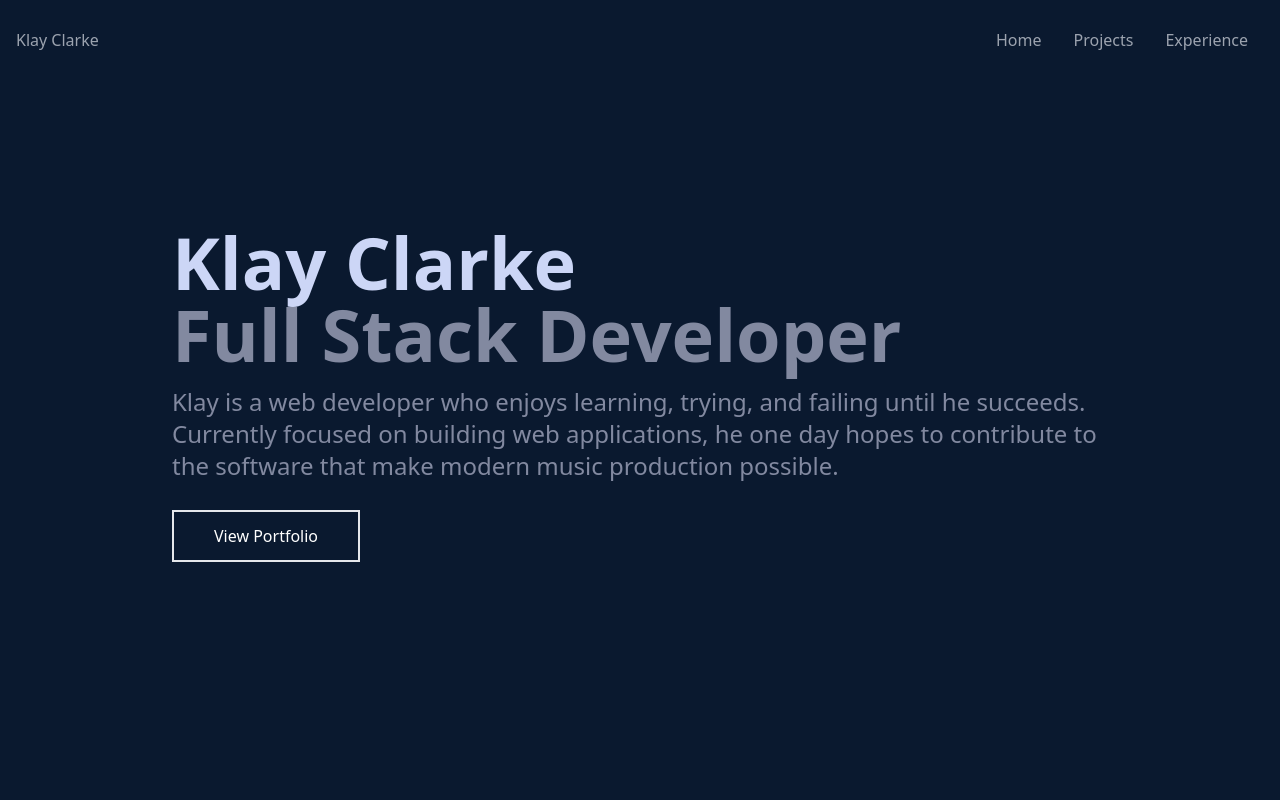
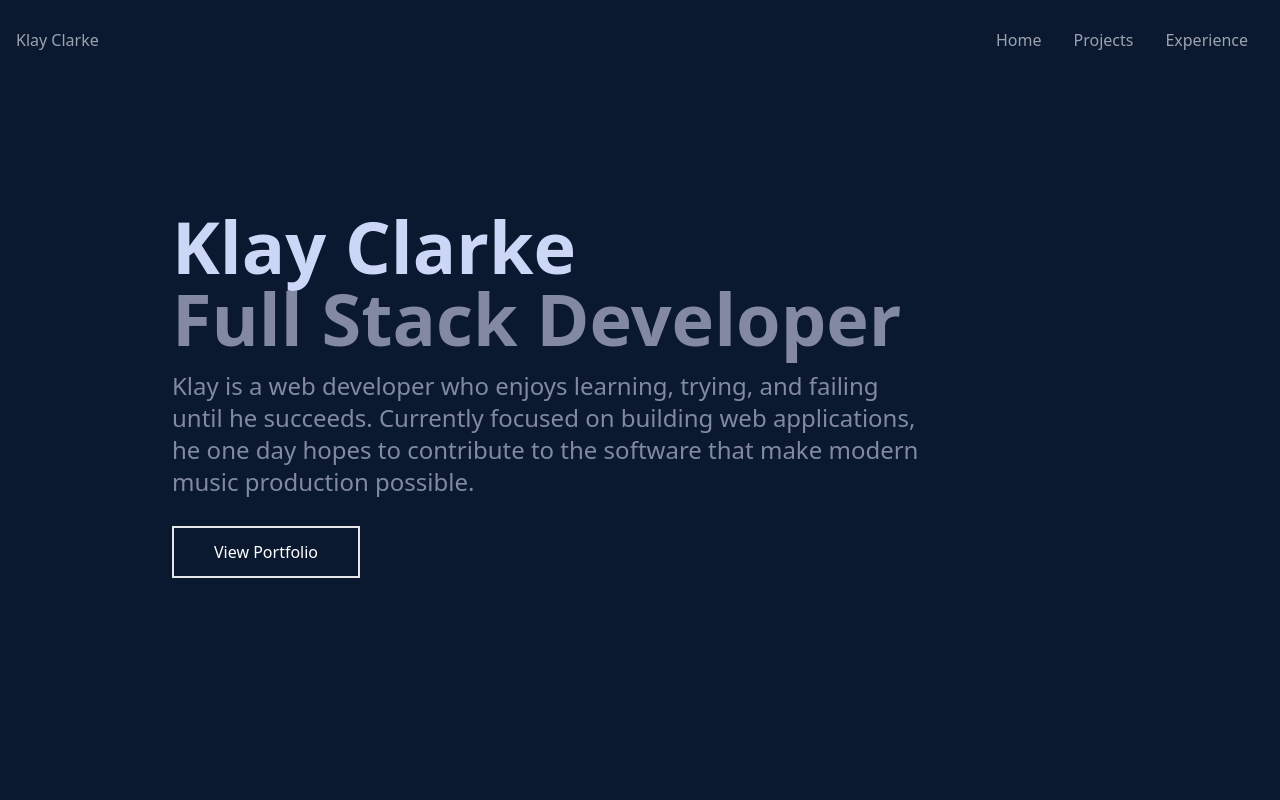
Before and after one commit to KlayClarke/personal_website, a React (Create React App) app: page / in a window 1280 px wide. Shown: the top 800 px of the page. Built offline with nearby package versions, Linux system fonts and the light colour scheme.

Commit message:
styles changes on home section

```diff
--- a/src/components/Home.jsx
+++ b/src/components/Home.jsx
@@ -11,7 +11,7 @@ export default function Home() {
         <h2 className="text-4xl sm:text-7xl font-bold text-[#8289a0]">
           Full Stack Developer
         </h2>
-        <p className="text-2xl text-[#8289a0] py-4 max-w-[1000px]">
+        <p className="text-2xl text-[#8289a0] py-4 max-w-[750px]">
           Klay is a web developer who enjoys learning, trying, and failing until
           he succeeds. Currently focused on building web applications, he one
           day hopes to contribute to the software that make modern music
```
